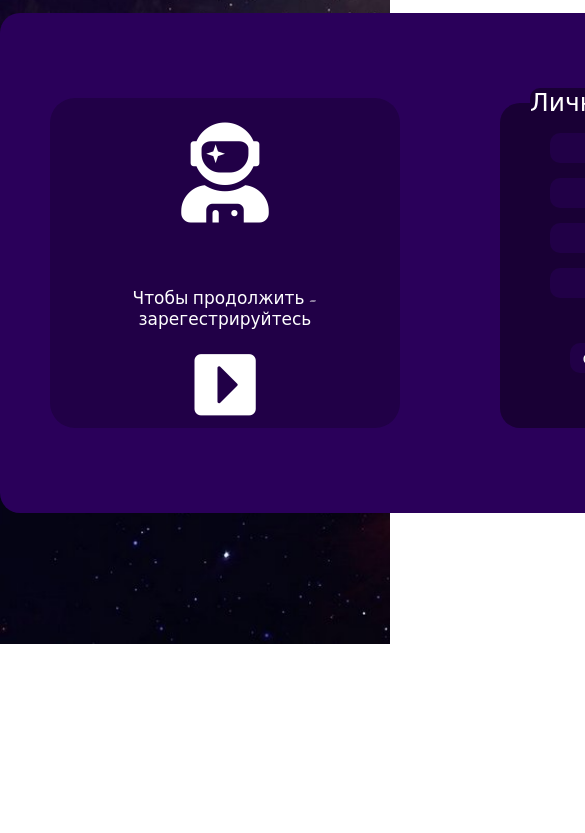
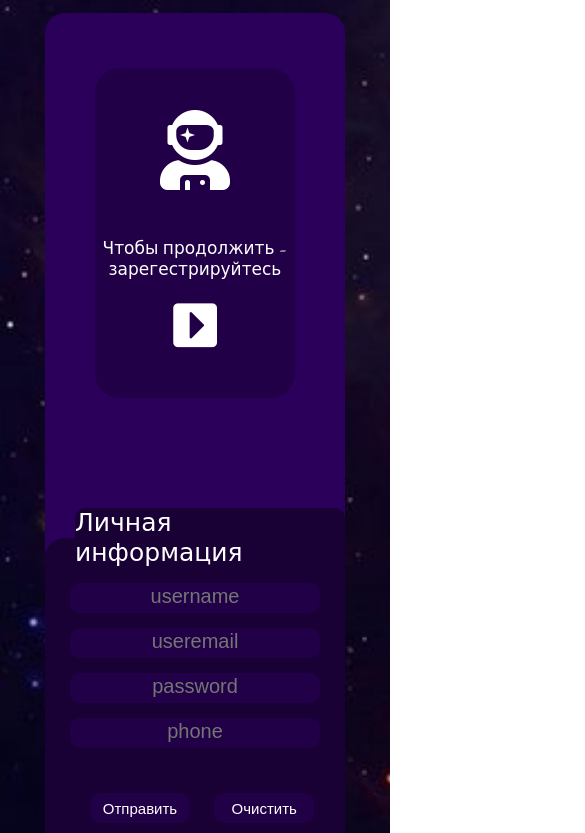
Before and after one commit to Romka2005/Lesson13, a plain HTML site: page index.html in a window 390 px wide. Shown: the part 56-889 px from the top of the page, 585 px wide, since content can reach past the window. Before the commit the page ends 844 px from the top, so only its background shows below. Drawn offline with nearby package versions, Linux system fonts and the light colour scheme.

Commit message:
Update style.css

```diff
--- a/style.css
+++ b/style.css
@@ -6,7 +6,7 @@
 }
 .forma{
     width: 100%;
-    height: 700px;
+    height: 1500px;
     background: url(./img/space.jpg)no-repeat;
     -webkit-background-size:cover;
 	background-size:cover;
@@ -27,6 +27,7 @@ form{
     background: rgb(42, 0, 90);
     border-radius: 20px;
     border: none;
+    flex-wrap: wrap;
 }
 .info{
     width: 350px;
@@ -107,3 +108,27 @@ button:hover{
     background: black;
     color: white;
 }
+@media (max-width:900px){
+    form{
+        width: 600px;
+        height: 900px;
+}
+}
+@media (max-width:600px){
+    form{
+        width: 300px;
+        height: 900px;
+}
+    .info{
+        width: 200px;
+    }
+    .user_text i{
+        font-size: 50px;
+    }
+    .user_text{
+        margin-top: 30px;
+    }
+    .user_self i{
+        font-size: 80px;
+    }
+}
```
